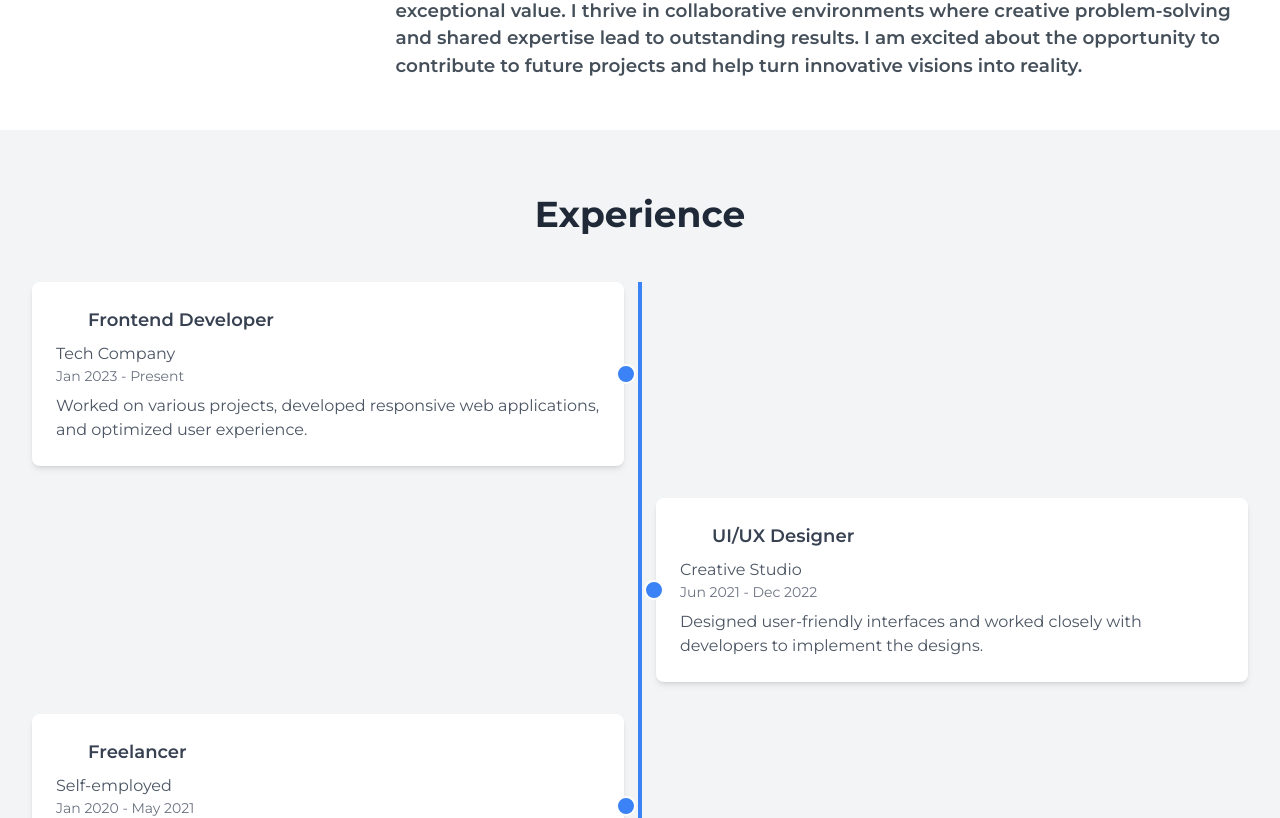
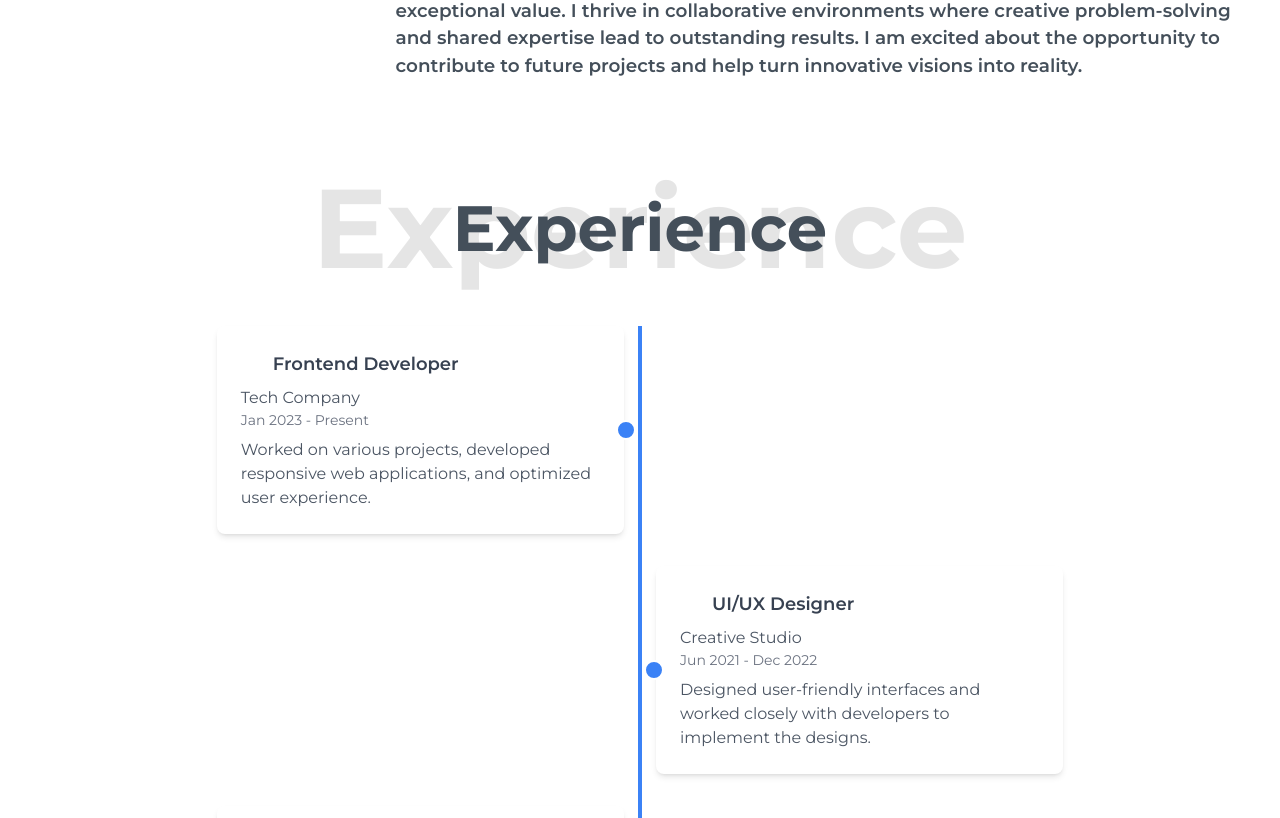
Before and after one commit to mehmetbacik/mehmetbacik.com, a Next.js app: page / in a window 1280 px wide. Shown: the part 1516-2334 px from the top of the page. Built offline with nearby package versions, Linux system fonts and the light colour scheme; some icons are missing.

Commit message:
Update
Updated for Experience component.

```diff
--- a/src/app/experience/Experience.tsx
+++ b/src/app/experience/Experience.tsx
@@ -2,6 +2,7 @@
 
 import React, { useState } from "react";
 import { Icon } from "@iconify/react";
+import styles from "./styles/Experience.module.scss";
 
 interface ExperienceItem {
   title: string;
@@ -66,11 +67,12 @@ const Experience: React.FC<ExperienceProps> = ({ id }) => {
     : experienceData.slice(0, 3);
 
   return (
-    <section id={id} className="min-h-screen py-16 bg-gray-100">
-      <div className="container mx-auto px-4">
-        <h2 className="text-4xl font-bold text-center mb-12 text-gray-800">
-          Experience
-        </h2>
+    <section id={id} className={`container mx-auto px-4 ${styles.experience}`}>
+      <div className={styles.experience_content}>
+      <div className={styles.experience_headline}>
+          <h1 className={styles.experience_bigtitle}>Experience</h1>
+          <h2 className={styles.experience_title}>Experience</h2>
+        </div>
         <div className="relative flex flex-col items-center before:content-[''] before:absolute before:w-1 before:h-full before:bg-blue-500 before:left-1/2 before:transform before:-translate-x-1/2">
           {visibleExperiences.map((item, index) => (
             <div
--- a/src/app/experience/styles/Experience.module.scss
+++ b/src/app/experience/styles/Experience.module.scss
@@ -0,0 +1,32 @@
+@import "../../../styles/variables.scss";
+
+.experience {
+    min-height: 100vh;
+    padding-top: 50px;
+    padding-bottom: 50px;
+    .experience_content {
+        display: flex;
+        flex-direction: column;
+        align-items: center;
+        justify-content: center;
+        gap: 50px;
+        .experience_headline {
+            position: relative;
+            display: flex;
+            align-items: center;
+            justify-content: center;
+            .experience_bigtitle {
+                position: absolute;
+                font-size: 7rem;
+                font-weight: bold;
+                color: rgb(0 0 0 / 10%);
+                z-index: -1;
+            }
+            .experience_title {
+                font-size: 4rem;
+                font-weight: bold;
+                color: $slate-blue;
+            }
+        }
+    }
+}
```
